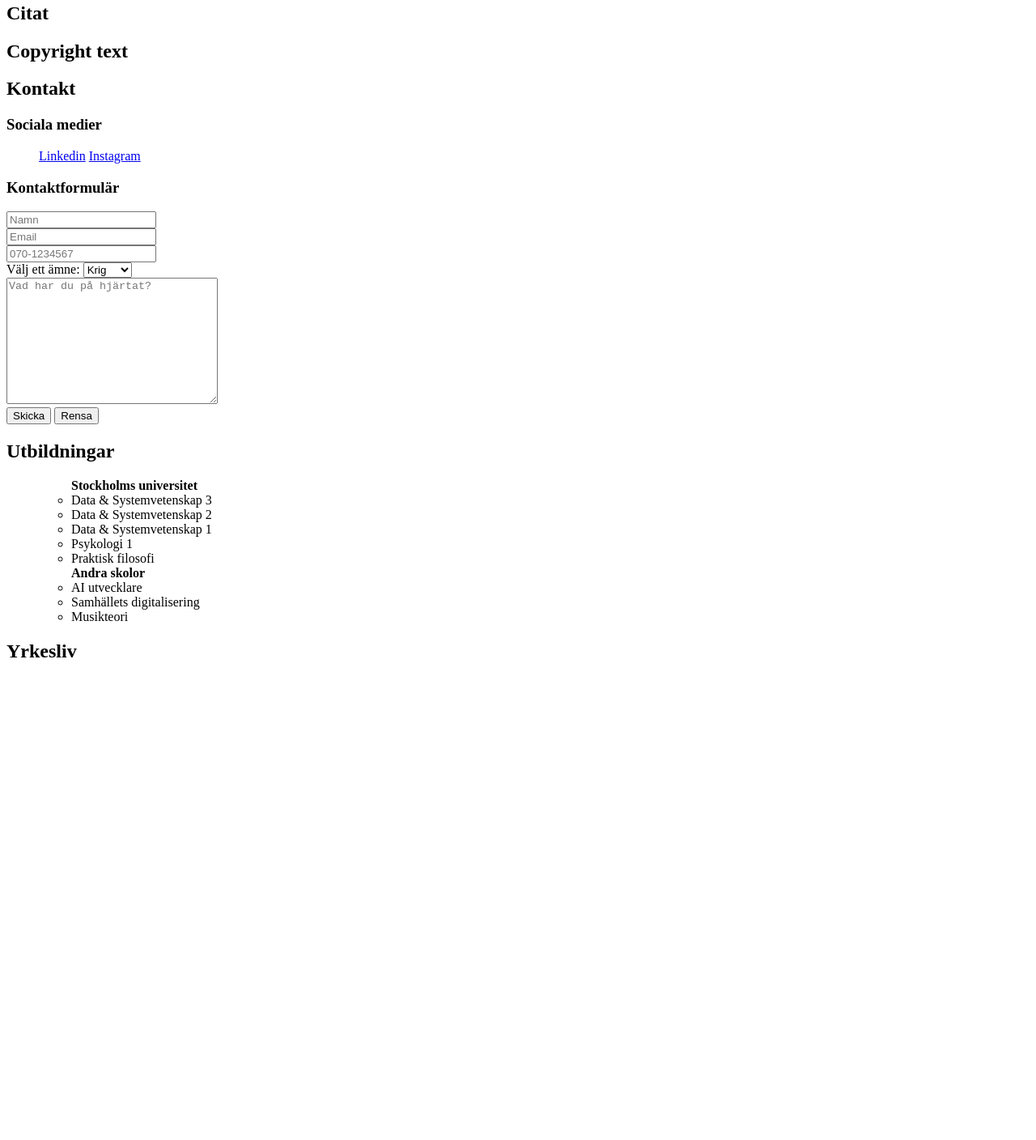
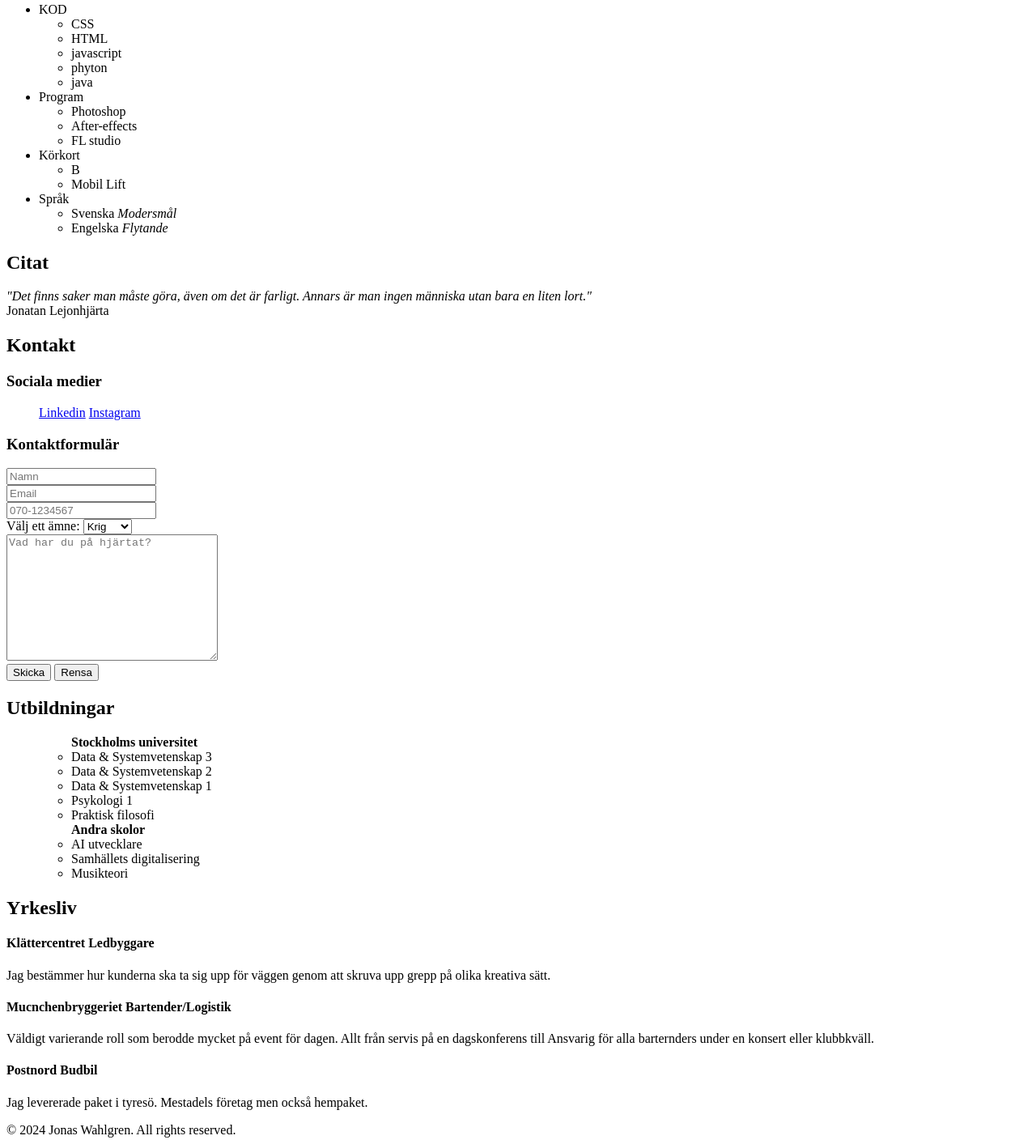
Before and after one commit to jonaswahlgren/repo01, a plain HTML site: page index.html in a window 1280 px wide. Shown: the part 495-1903 px from the top of the page at 81% size. Before the commit the page ends 1333 px from the top, so only its background shows below. Drawn offline with Linux system fonts and the light colour scheme.

```diff
--- a/index.html
+++ b/index.html
@@ -16,10 +16,51 @@
       </div>
       <div class="kompetens">
         <h2>Kompetenser</h2>
+        <ul>
+          <li>
+            KOD
+            <ul>
+              <li>CSS</li>
+              <li>HTML</li>
+              <li>javascript</li>
+              <li>phyton</li>
+              <li>java</li>
+            </ul>
+          </li>
+          <li>
+            Program
+            <ul>
+              <li>Photoshop</li>
+              <li>After-effects</li>
+              <li>FL studio</li>
+            </ul>
+          </li>
+          <li>
+            Körkort
+            <ul>
+              <li>B</li>
+              <li>Mobil Lift</li>
+            </ul>
+          </li>
+          <li>
+            Språk
+            <ul>
+              <li>Svenska <em>Modersmål</em></li>
+              <li>Engelska <em>Flytande</em></li>
+            </ul>
+          </li>
+        </ul>
       </div>
       <div class="citat">
         <h2>Citat</h2>
-        <h2>Copyright text</h2>
+        <p>
+          <cite
+            >"Det finns saker man måste göra, även om det är farligt. Annars är
+            man ingen människa utan bara en liten lort."</cite
+          >
+          <br />
+          Jonatan Lejonhjärta
+        </p>
       </div>
       <div class="kontakt">
         <h2>Kontakt</h2>
@@ -83,7 +124,23 @@
     <div class="left">
       <div class="yrkes">
         <h2>Yrkesliv</h2>
+        <h4>Klättercentret Ledbyggare</h4>
+        <p>
+          Jag bestämmer hur kunderna ska ta sig upp för väggen genom att skruva
+          upp grepp på olika kreativa sätt.
+        </p>
+        <h4>Mucnchenbryggeriet Bartender/Logistik</h4>
+        <p>
+          Väldigt varierande roll som berodde mycket på event för dagen. Allt
+          från servis på en dagskonferens till Ansvarig för alla barternders
+          under en konsert eller klubbkväll.
+        </p>
+        <h4>Postnord Budbil</h4>
+        <p>
+          Jag levererade paket i tyresö. Mestadels företag men också hempaket.
+        </p>
       </div>
     </div>
+    <p>&copy 2024 Jonas Wahlgren. All rights reserved.</p>
   </body>
 </html>
```
Also changed, not shown: 2 other files.
